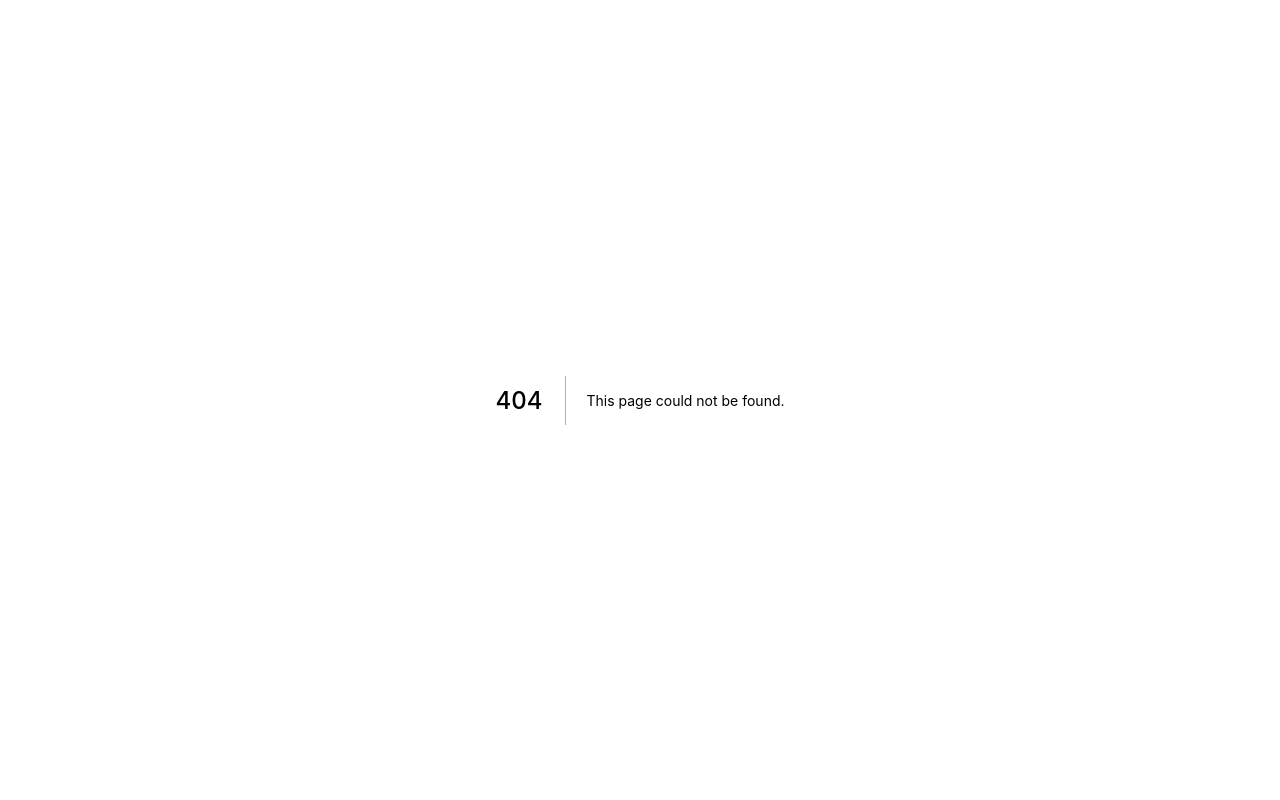
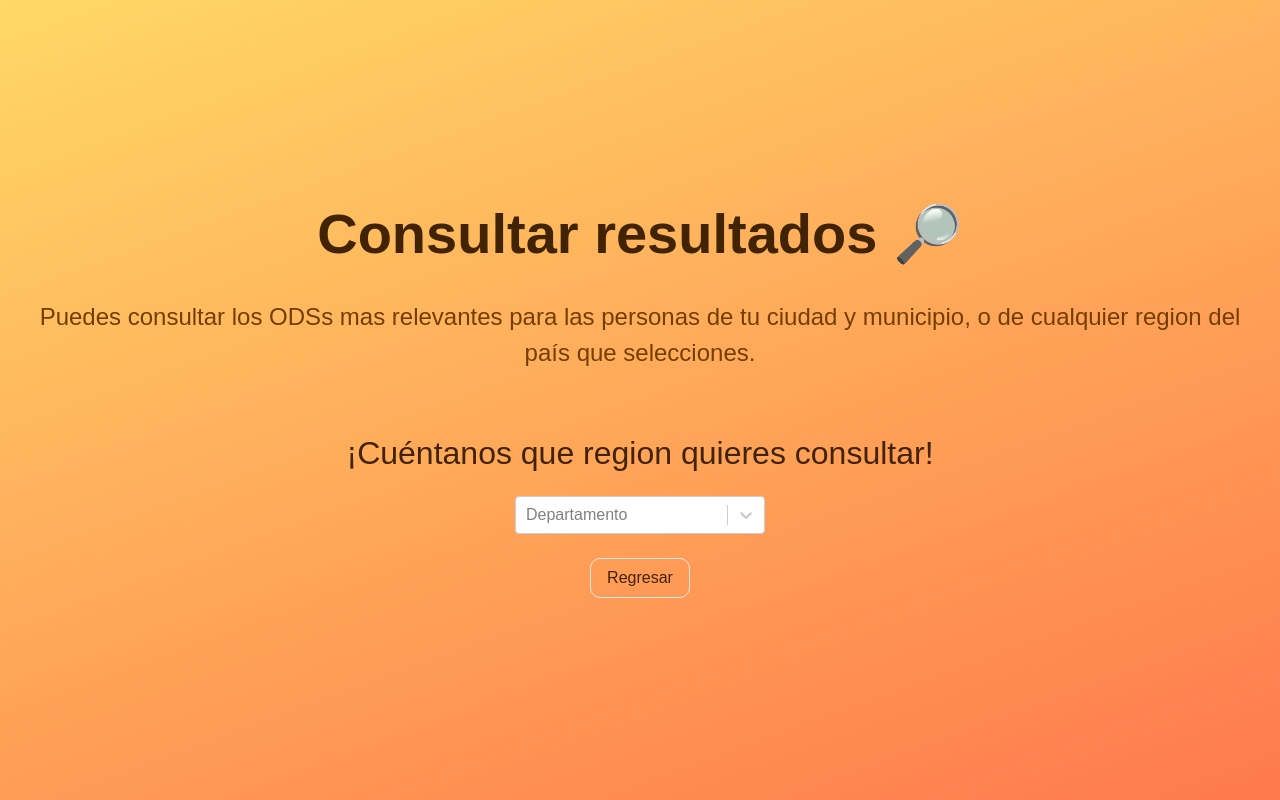
Before and after one commit to UNFPA-Colombia/classification-tool-sdgs-ai, a Next.js app: page /consultar in a window 1280 px wide. Before the commit this address had no page. Built offline with nearby package versions, Linux system fonts and the light colour scheme.

Commit message:
Added consultar index

```diff
--- a/package.json
+++ b/package.json
@@ -11,7 +11,8 @@
   "dependencies": {
     "next": "12.3.0",
     "react": "18.2.0",
-    "react-dom": "18.2.0"
+    "react-dom": "18.2.0",
+    "react-select": "^5.4.0"
   },
   "devDependencies": {
     "eslint": "8.23.1",
--- /dev/null
+++ b/pages/consultar/index.js
@@ -0,0 +1,100 @@
+import { useState, useId } from 'react';
+import municipiosJson from '../../json/municipios.json';
+import departamentosJson from '../../json/departamentos.json';
+
+import Head from 'next/head';
+import Link from 'next/link';
+import Select from 'react-select';
+import styles from '../../styles/Consultar.module.css';
+
+export default function Consultar({ municipios, departamentos }) {
+    const [departamento, setDepartamento] = useState(undefined);
+    const [municipio, setMunicipio] = useState(undefined);
+
+    function changeDepartamento(value) {
+        setDepartamento(value);
+        setMunicipio(undefined);
+    }
+
+    function changeMunicipio(value) {
+        setMunicipio(value);
+    }
+
+    function showButton() {
+        if (municipio) {
+            return (
+                <Link href={`/${municipio.divipola}/`}><button className={styles.button_start} role="button">Consultar</button></Link>
+            );
+        }
+    }
+
+    function showMunicipio() {
+        if (departamento) {
+            const opciones = municipios.filter(municipio => municipio.departamento === departamento.departamento);
+            return (
+                <Select
+                    className={styles.select_item}
+                    placeholder="Municipio"
+                    value={municipio || ''}
+                    onChange={changeMunicipio}
+                    options={opciones}
+                    isClearable={true}
+                    isSearchable={true}
+                />
+            );
+        }
+    }
+
+    return (
+        <div className={styles.container}>
+            <Head>
+                <title>ODS-IA participar</title>
+                <meta name="description" content="Consulta en ODS-IA los ODSs más relevantes para las personas de tu ciudad o municipio." />
+                <meta name="keywords" content="IA, Objetivos de Desarrollo Sostenibles, UNFPA, Colombia, consulta"></meta>
+                <link rel="icon" href="/favicon.ico" />
+            </Head>
+
+
+            <div className={styles.main}>
+                <h1 className={styles.title}>Consultar resultados &#x1F50E;</h1>
+                <p className={styles.description}>Puedes consultar los ODSs mas relevantes para las personas de tu ciudad y municipio, o de cualquier region del país que selecciones.</p>
+                <p className={styles.question}>¡Cuéntanos que region quieres consultar!</p>
+                <div className={styles.select}>
+                    <Select
+                        className={styles.select_item}
+                        placeholder="Departamento"
+                        instanceId={useId()}
+                        value={departamento}
+                        onChange={changeDepartamento}
+                        options={departamentos}
+                        isClearable={true}
+                        isSearchable={true}
+                    />
+                    {showMunicipio()}
+                    {showButton()}
+                </div>
+                <Link href="/"><button className={styles.button_return} role="button">Regresar</button></Link>
+            </div>
+        </div>
+
+    );
+}
+
+export async function getStaticProps() {
+    const municipios = municipiosJson.map((municipio) => {
+        return {
+            label: municipio.nombre,
+            value: municipio.divipola,
+            departamento: municipio.divipola_departamento,
+        };
+    });
+    const departamentos = departamentosJson.map((departamento) => {
+        return {
+            label: departamento.nombre,
+            value: departamento.divipola,
+            departamento: departamento.divipola.substring(0, 2),
+        };
+    });
+
+    return { props: { municipios, departamentos } };
+}
--- /dev/null
+++ b/styles/Consultar.module.css
@@ -0,0 +1,121 @@
+.container {
+    width: 100vw;
+    height: 100vh;
+    color: #412300;
+    background: linear-gradient(160deg, #ffd866, #ff794d);
+    font-family: 'Nunito', sans-serif;
+    font-weight: 500;
+    overflow: scroll;
+    position: absolute;
+    top: 0;
+    left: 0;
+}
+
+.main {
+    min-height: 100vh;
+    padding: 4rem 0;
+    flex: 1;
+    display: flex;
+    flex-direction: column;
+    justify-content: center;
+    align-items: center;
+}
+
+.title {
+    margin: 0;
+    line-height: 1.15;
+    font-size: 3.5rem;
+}
+
+.question {
+    margin-bottom: 1rem;
+    font-size: 2rem;
+    width: 100%;
+    text-align: center;
+    text-align: center;
+}
+
+.description {
+    margin: 2rem 0;
+    line-height: 1.5;
+    font-size: 1.5rem;
+}
+
+.title,
+.description,
+.question {
+  text-align: center;
+  margin-right: 1rem;
+  margin-left: 1rem;
+}
+
+.label, .description {
+    color: #743E00;
+}
+
+.grid {
+    display: flex;
+    align-items: center;
+    justify-content: center;
+    flex-wrap: wrap;
+    max-width: 700px;
+}
+
+.button_return {
+    margin-top: 1rem;
+    font-size: 1rem;
+}
+
+.button_start {
+    margin: 0.5rem;
+    font-size: 1.2rem;
+}
+
+.button_start, .button_return {
+  background-color: transparent;
+  border-radius: 10px;
+  border: 1px solid #eaeaea;
+  box-sizing: border-box;
+  cursor: pointer;
+  display: inline-block;
+  font-family: inherit;
+  padding: 10px 16px;
+  position: relative;
+  text-align: center;
+  transition: color 100ms;
+  vertical-align: baseline;
+  color: inherit;
+}
+
+.button_start:hover,
+.button_start:focus,
+.button_return:hover,
+.button_return:focus {
+  border-color: #412300;
+}
+
+.select {
+    display: flex;
+    flex-wrap: wrap;
+    justify-content: center;
+    align-items: center;
+}
+
+.select_item {
+    min-width: 250px;
+    max-width: 600px;
+    display: inline-block;
+    color:#412300;
+    font-size: 1rem;
+    margin: 0.5rem;
+}
+
+@media (prefers-color-scheme: dark) {
+    .container {
+      background: linear-gradient(160deg, #664c00, #b32c00);
+      color: #EFEFEF;
+    }
+    .label, .description {
+        color: #E6E6E6;
+    }
+}
```
Also changed, not shown: pages/index.js (+3 -4 lines), 1 other file (tests, documents, lock files or other folders).
